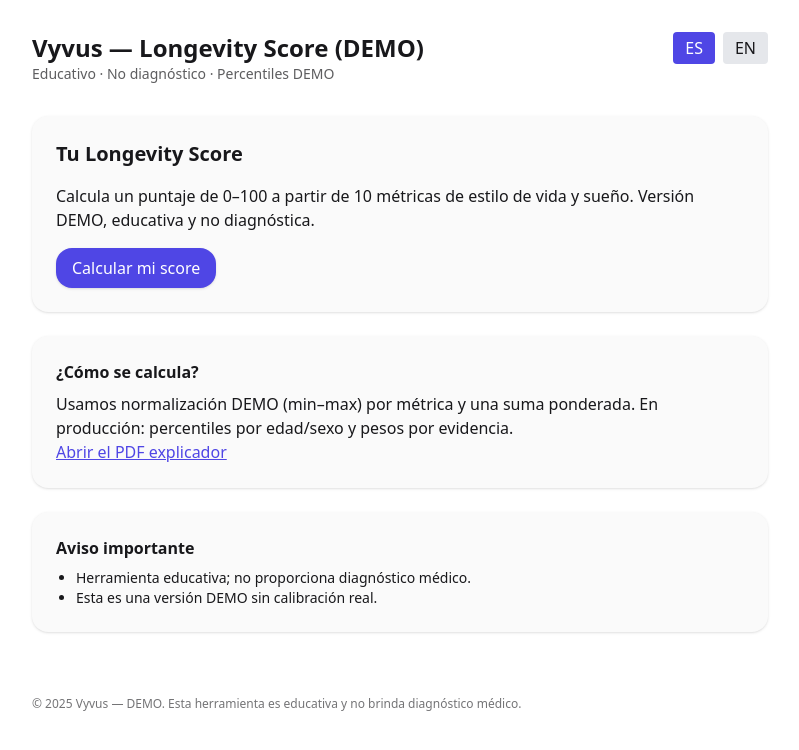
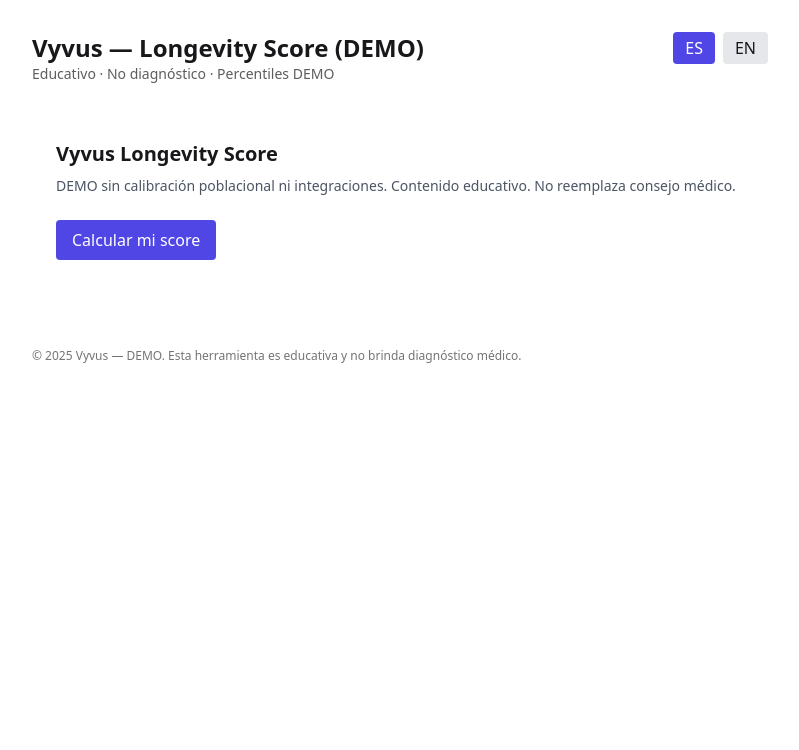
Before and after one commit to Vyvusstartup/vyvus-web-mvp, a Next.js app: page / in a window 1280 px wide. Shown: the top 750 px of the page, without its empty margins (240-1039 px from the left). Built offline with nearby package versions, Linux system fonts and the light colour scheme.

Commit message:
i18n: Home uses t()

```diff
--- a/app/page.tsx
+++ b/app/page.tsx
@@ -1,27 +1,22 @@
-import Link from 'next/link';
+"use client";
+
+import Link from "next/link";
+import { useI18n } from "@/i18n/I18nProvider";
 
 export default function Home() {
+  const { t } = useI18n();
   return (
-    <main className="space-y-6">
-      <div className="card space-y-4">
-        <h2 className="text-xl font-semibold">Tu Longevity Score</h2>
-        <p>Calcula un puntaje de 0–100 a partir de 10 métricas de estilo de vida y sueño. Versión DEMO, educativa y no diagnóstica.</p>
-        <Link className="btn btn-primary inline-block" href="/calcular">Calcular mi score</Link>
-      </div>
-
-      <div className="card space-y-2">
-        <h3 className="font-semibold">¿Cómo se calcula?</h3>
-        <p>Usamos normalización DEMO (min–max) por métrica y una suma ponderada. En producción: percentiles por edad/sexo y pesos por evidencia.</p>
-        <a className="text-primary underline" href="/docs/Vyvus_LongevityScore_Explicado_Simple_y_Matematico.pdf" target="_blank" rel="noreferrer">Abrir el PDF explicador</a>
-      </div>
-
-      <div className="card space-y-2">
-        <h3 className="font-semibold">Aviso importante</h3>
-        <ul className="list-disc ml-5 text-sm">
-          <li>Herramienta educativa; no proporciona diagnóstico médico.</li>
-          <li>Esta es una versión DEMO sin calibración real.</li>
-        </ul>
-      </div>
+    <main className="p-6">
+      <h2 className="text-xl font-semibold mb-2">Vyvus Longevity Score</h2>
+      <p className="text-sm text-gray-600 mb-6">
+        {t("disclaimer.demo")} {t("disclaimer.educational")}
+      </p>
+      <Link
+        href="/calcular"
+        className="inline-block px-4 py-2 rounded bg-indigo-600 text-white"
+      >
+        {t("cta.calculate")}
+      </Link>
     </main>
   );
 }
```
